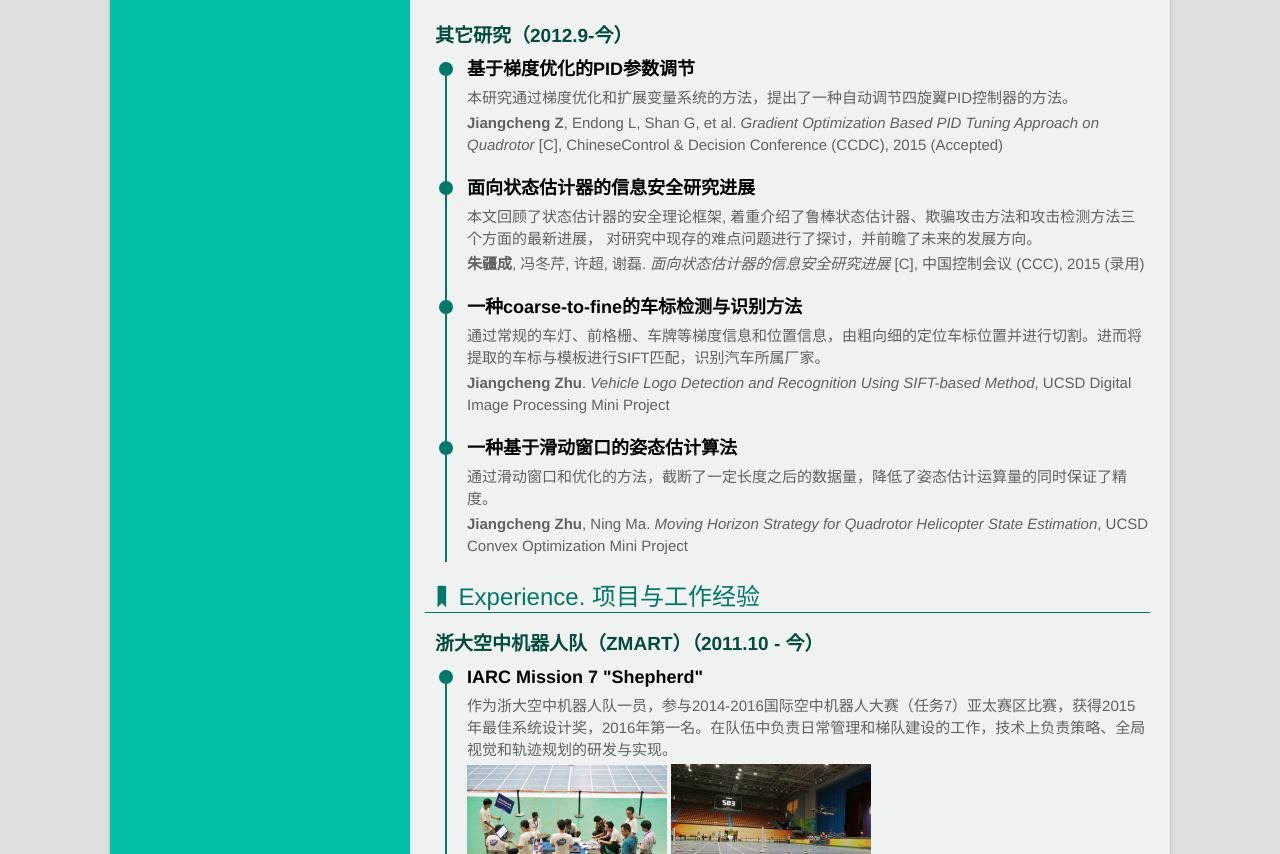
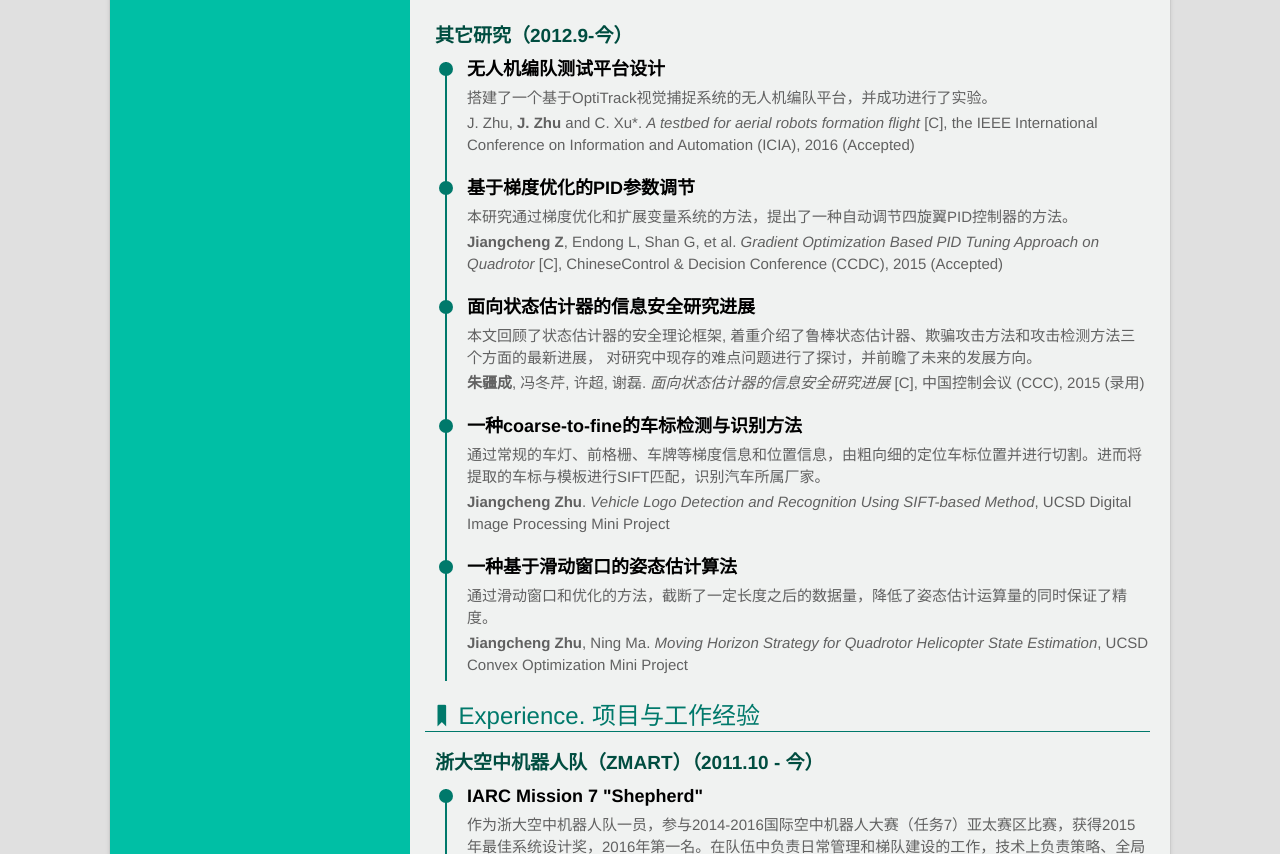
Before and after one commit to silentriverg/jczhu_cv, a website: page index.html in a window 1280 px wide. Shown: the part 1976-2830 px from the top of the page. Drawn offline with Linux system fonts and the light colour scheme.

Commit message:
Add files via upload

```diff
--- a/index.html
+++ b/index.html
@@ -155,6 +155,12 @@
                     <ul class="exp">
                         <li>
                             <div class="circle"></div>
+                            <h4>无人机编队测试平台设计</h4>
+                            <p>搭建了一个基于OptiTrack视觉捕捉系统的无人机编队平台，并成功进行了实验。</p>
+                            <p>J. Zhu, <b>J. Zhu</b> and C. Xu*. <i> A testbed for aerial robots formation flight</i> [C], the IEEE International Conference on Information and Automation (ICIA), 2016 (Accepted)</p>
+                        </li>
+                        <li>
+                            <div class="circle"></div>
                             <h4>基于梯度优化的PID参数调节</h4>
                             <p>本研究通过梯度优化和扩展变量系统的方法，提出了一种自动调节四旋翼PID控制器的方法。</p>
                             <p><b>Jiangcheng Z</b>, Endong L, Shan G, et al. <i> Gradient Optimization Based PID Tuning Approach on Quadrotor</i> [C], ChineseControl & Decision Conference (CCDC), 2015 (Accepted)</p>
```
